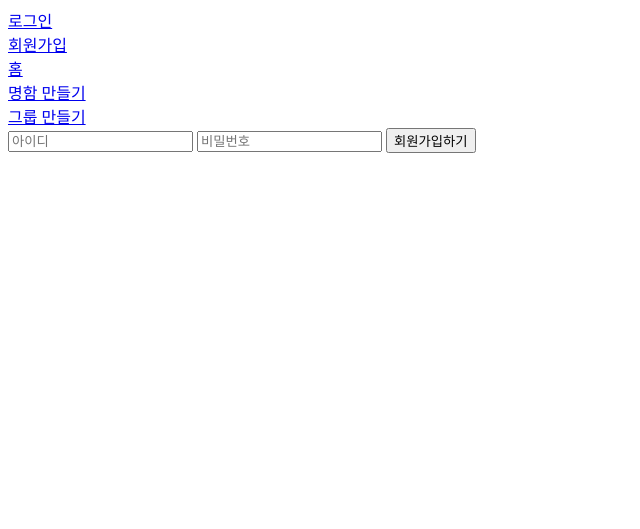
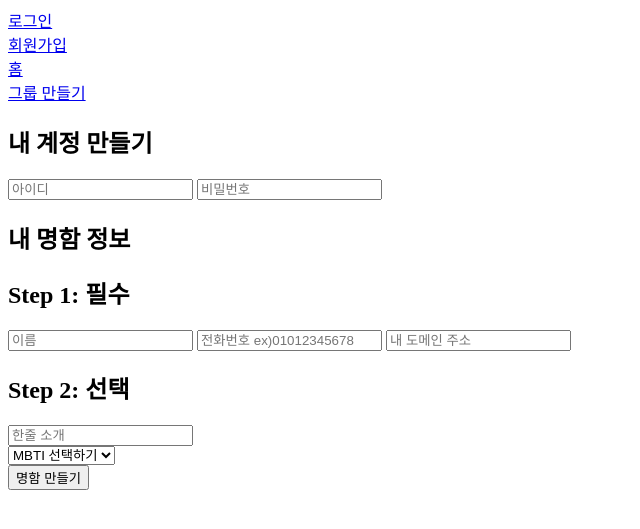
Before and after one commit to seoulmango/FirstMe, a Django app: page /registration/signup/ in a window 1280 px wide. Shown: the top 529 px of the page, without its empty margins (0-640 px from the left). Run offline with Django 4.2, Linux system fonts and the light colour scheme.

Commit message:
그룹 리스트 페이지 + 열람 권한 수정

```diff
--- a/FirstMe/FirstMe/urls.py
+++ b/FirstMe/FirstMe/urls.py
@@ -44,8 +44,8 @@ urlpatterns = [
     # 그룹 초대 페이지
     path('group/<int:group_pk>/<int:access_code>/', views.group_invitation, name="group_invitation"),
 
-    # # 그룹 목록
-    # path('<slug:card_link>/group_list/', views.group_list, name="group_list"),
+    # 그룹 목록
+    path('<slug:card_link>/group_list/', views.group_list, name="group_list"),
     # # 친구 목록
     # path('<slug:card_link>/friend_list/', views.friend_list, name="friend_list"),
 ]
--- a/FirstMe/mainApp/templates/base.html
+++ b/FirstMe/mainApp/templates/base.html
@@ -15,13 +15,11 @@
 <body>
     {% if user.is_authenticated %}
     <div class="navbar__menu__item"><a href="{% url 'logout' %}">로그아웃</a></div>
-
     {% else %}
     <div class="navbar__menu__item"><a href="{% url 'login' %}">로그인</a></div>
     <div class="navbar__menu__item"><a href="{% url 'signup' %}">회원가입</a></div>
     {% endif %}
     <div class="navbar__menu__item"><a href="{% url 'home' %}">홈</a></div>
-    <div class="navbar__menu__item"><a href="{% url 'make' %}">명함 만들기</a></div>
     <div class="navbar__menu__item"><a href="{% url 'make_group' %}">그룹 만들기</a></div>
 
     {% block title %} {% endblock title %}
--- a/FirstMe/mainApp/templates/detail.html
+++ b/FirstMe/mainApp/templates/detail.html
@@ -10,10 +10,13 @@
 {% if error %}
     {{ error }}
 {% else %}
+
 <h1>명함 페이지</h1>
 <p>이름: {{ card.name }}</p>
 <p>전화번호: {{ card.phone_num }}</p>
 <p>한 줄 소개: {{ card.intro }}</p>
 <p>MBTI: {{ card.mbti }}</p>
+
+<a href="{% url 'group_list' card.link %}">그룹 리스트</a>
 {% endif %}
 {% endblock content %}
--- a/FirstMe/mainApp/templates/home.html
+++ b/FirstMe/mainApp/templates/home.html
@@ -10,6 +10,8 @@
 
 {% if user.is_authenticated %}
 <h1>로그인 상태</h1>
+<div class="navbar__menu__item"><a href="/mycard/{{card.link}}/">내 명함 보기</a></div>
+
 
 {% else %}
 <h1>로그인 아님</h1>
--- a/FirstMe/mainApp/templates/make.html
+++ b/FirstMe/mainApp/templates/make.html
@@ -11,7 +11,7 @@
 
 {% if error %}
     {{ error }}
-    {% else %}
+{% else %}
     <form method="POST">
         {% csrf_token %}
         <h2>Step 1: 필수</h2>
--- a/FirstMe/mainApp/templates/registration/signup.html
+++ b/FirstMe/mainApp/templates/registration/signup.html
@@ -8,12 +8,51 @@
 <section id="signup">
     <form method="POST">
         {% csrf_token %}
+
         {% if error %}
             <p>{{ error }}</p>
         {% endif %}
-        <input type="text" name="username" placeholder="아이디" />
-        <input type="text" name="password" placeholder="비밀번호" />
-        <button type="submit">회원가입하기</button>
+
+        <h1>내 계정 만들기</h1>
+
+        <input type="text" name="username" placeholder="아이디" required/>
+        <input type="text" name="password" placeholder="비밀번호" required />
+
+        <h1>내 명함 정보</h1>
+
+        <h2>Step 1: 필수</h2>
+        <input type="text" name="name" placeholder="이름" required/>
+        <input type="text" name="phone_num" placeholder="전화번호 ex)01012345678" required/>
+        <input type="text" name="link" placeholder="내 도메인 주소" required/>
+        <br>
+        <h2>Step 2: 선택</h2>
+        <input type="text" name="intro" max_length="50" placeholder="한줄 소개" />
+        <br>
+        <select name="mbti">
+            <option value="" selected>MBTI 선택하기</option>
+
+            <option value="INFJ">INFJ</option>
+            <option value="INFP">INFP</option>
+            <option value="INTJ">INTJ</option>
+            <option value="INTP">INTP</option>
+
+            <option value="ISFJ">ISFJ</option>
+            <option value="ISFP">ISFP</option>
+            <option value="ISTJ">ISTJ</option>
+            <option value="ISTP">ISTP</option>
+
+            <option value="ENFJ">ENFJ</option>
+            <option value="ENFP">ENFP</option>
+            <option value="ENTJ">ENTJ</option>
+            <option value="ENTP">ENTP</option>
+
+            <option value="ESFJ">ESFJ</option>
+            <option value="ESFP">ESFP</option>
+            <option value="ESTJ">ESTJ</option>
+            <option value="ESTP">ESTP</option>
+        </select>
+        <br>
+        <button type="submit">명함 만들기</button>
     </form>
 </section>
 {% endblock content %}
--- a/FirstMe/mainApp/views.py
+++ b/FirstMe/mainApp/views.py
@@ -7,26 +7,69 @@ import random
 
 # Create your views here.
 
+
+
 def home(request):
     user = request.user
-    return render(request, 'home.html', {'user':user})
+    if user.is_authenticated:
+        card = Card.objects.get(owner=user)
+        return render(request, 'home.html', {
+        'user':user,
+        'card':card,
+        })
+    return render(request, 'home.html', {
+        'user':user,
+        })
 
 def signup(request):
     if request.method == "POST":
+        # 도메인을 벌써 소유한 다른 카드가 있는가?
+        link = request.POST['link']
+        found_link = Card.objects.filter(link = link)
         username = request.POST['username']
         password = request.POST['password']
         found_user = User.objects.filter(username=username)
-        if found_user:
+
+        if found_link:
+            error = "같은 도메인의 소유자가 벌써 있습니다"
+            return render(request, 'registration/signup.html', {
+                'error': error,
+            })
+
+        # 겹치는 아이디가 있는가?
+        elif found_user:
             error = "이미 아이디가 존재합니다"
             return render(request, 'registration/signup.html', {
                 'error': error,
             })
-        new_user = User.objects.create_user(
-            username = username,
-            password = password
-        )
-        auth.login(request,new_user)
-        return redirect('home')
+
+        # 도메인&아이디가 배타적일 때 새 명함&계정 만들기
+        else:
+            new_user = User.objects.create_user(
+                username = username,
+                password = password,
+            )
+
+            auth.login(request,new_user)
+
+            user = request.user
+            name = request.POST['name']
+            phone_num = request.POST['phone_num']
+            link = request.POST['link']
+            intro = request.POST['intro']
+            mbti = request.POST['mbti']
+
+
+            new_card = Card.objects.create(
+                owner = user,
+                link = link,
+                name=name,
+                phone_num=phone_num,
+                intro=intro,
+                mbti=mbti,
+                )
+            return redirect('home')
+
     return render(request, 'registration/signup.html')
 
 def login(request):
@@ -87,8 +130,17 @@ def detail(request, card_link):
     # 이 명함의 주인일 때
     if card.owner == user:
         return render(request, "detail.html", {"card":card})
-    # 이 명함의 친구 일 때
-        # 코드 짜기!!!!!!!!!
+    # 방문 유저와 명함이 같은 그룹에 있을 때
+    user_groups = user.mygroups.all()
+    access = False
+
+    for group in user_groups:
+        members = group.members.all()
+        if card.owner in members:
+            access = True
+
+    if access:
+        return render(request, "detail.html", {"card": card})
 
     # 열람 권한이 없을 때
     else:
@@ -116,6 +168,26 @@ def group_detail(request, group_pk):
             'error': error
         })
 
+@login_required(login_url="/registration/login")
+def group_list(request, card_link):
+    user = request.user
+    groups = user.mygroups.all()
+    card = Card.objects.get(link=card_link)
+    # 이 명함의 주인일 때
+    if card.owner == user:
+        return render(request, "group_list.html",{
+            "card":card,
+            'user':user,
+            'groups':groups,
+        })
+    else:
+        error = "이 명함 그룹의 열람 권한이 없습니다."
+        return render(request, "group_list.html",{
+            "error": error,
+            "card":card,
+            'user':user,
+            'groups':groups,
+        })
 
 # def personal_invitation(request):
 #     pass
@@ -171,9 +243,5 @@ def group_invitation(request, group_pk, access_code):
         'group': group
     })
 
-
-# def group_list(request):
-#     pass
-
 # def friend_list(request):
 #     pass
```
Also changed, not shown: FirstMe/mainApp/templates/group_list.html (+19 -0 lines), FirstMe/db.sqlite3, FirstMe/mainApp/migrations/0009_card_profile_pic.py (added), FirstMe/mainApp/migrations/0010_remove_card_profile_pic.py (added), FirstMe/mainApp/static/group_list.css (added), FirstMe/mainApp/templates/profile_images/1.png (added).
